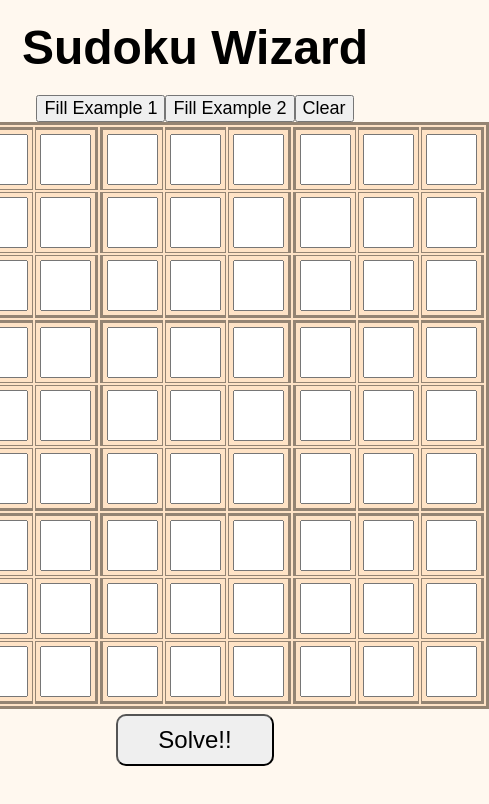
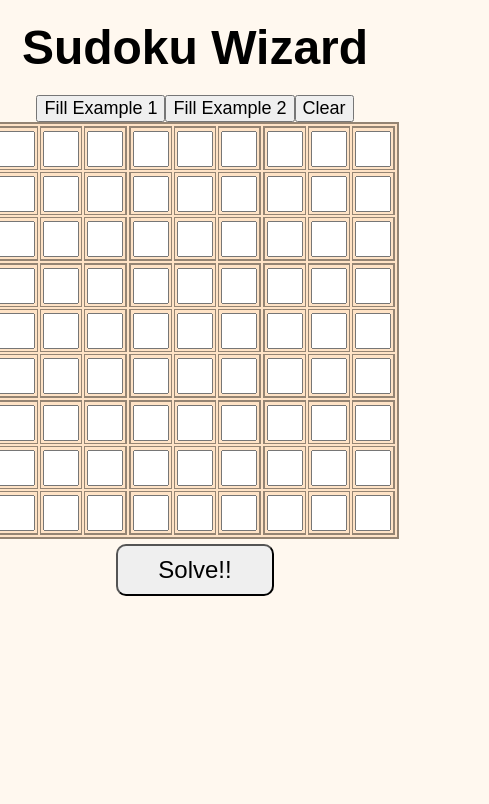
Before and after one commit to ryan-olejnik/Sudoku-Solver, a React (Create React App) app: page / in a window 390 px wide. Shown: the top 804 px of the page, 489 px wide, since content can reach past the window. Built offline with nearby package versions, Linux system fonts and the light colour scheme.

Commit message:
Make sudoku table responsive for mobile

```diff
--- a/src/App.js
+++ b/src/App.js
@@ -34,7 +34,7 @@ class App extends Component {
         <button id='fill-example1-button' onClick={()=>{this.setState({fill: 1})}}>Fill Example 1</button>
         <button id='fill-example2-button' onClick={()=>{this.setState({fill: 2})}}>Fill Example 2</button>
         <button id='clear-button'onClick={()=>{this.setState({fill: null})}}>Clear</button>
-        <Table fill={this.state.fill} />
+        <Table {...{fill: this.state.fill, windowWidth: this.state.windowWidth}}/>
       </div>
     );
   }
--- a/src/components/InputBox.css
+++ b/src/components/InputBox.css
@@ -1,21 +1,31 @@
 textarea {
   resize: none;
-  height: 45px;
-  width: 45px;
-  font-size: -webkit-xxx-large;
+  font-size: large;
   text-align: center;
-  margin-bottom: -3px;
   overflow: hidden;
 }
 
 textarea.blue {
   color: blue;
-  resize: none;
-  height: 45px;
-  width: 45px;
-  font-size: -webkit-xxx-large;
-  text-align: center;
-  margin-bottom: -3px;
-  overflow: hidden;
+}
 
+@media only screen and (min-width: 700px) {
+  /* Desktop */
+  textarea {
+    font-size: 40px;
+    height: 45px;
+    width: 45px;
+    margin-bottom: -3px;
+  }
 }
+
+@media only screen and (max-width: 699px) {
+  /* Phone */
+  textarea {
+    font-size: 27px;
+    height: 20px;
+    width: 20px;
+    margin-bottom: -4px;
+    margin-top: 1px;
+  }
+}
--- a/src/components/Table.css
+++ b/src/components/Table.css
@@ -1,31 +1,64 @@
 table.sudokuTable {
   font-family: Arial, Helvetica, sans-serif;
-  border: 3px solid #948473;
+  border: 2px solid #948473;
   background-color: #FFE3C6;
   text-align: center;
 }
-table.sudokuTable td, table.sudokuTable th {
-  border: 1px solid #948473;
-  padding: 4px 4px;
+
+@media only screen and (min-width: 768px) {
+  /* Desktop */
+  textarea {
+    height: 45px;
+    width: 45px;
+  }
+
+  table.sudokuTable td, table.sudokuTable th {
+    border: 1px solid #948473;
+    padding: 4px 4px;
+  }
+
+
+
+
+
+
 }
-table.sudokuTable tbody td {
-  font-size: 13px;
+
+@media only screen and (max-width: 767px) {
+  /* Desktop */
+  textarea {
+    height: 30px;
+    width: 30px;
+  }
+  table.sudokuTable td, table.sudokuTable th {
+    border: 1px solid #948473;
+    padding: 2px 2px;
+  }
 }
 
 
-table.sudokuTable-complete {
+
+
+
+
+/* table.sudokuTable tbody td {
+  font-size: 13px;
+} */
+
+
+table.complete {
   font-family: Arial, Helvetica, sans-serif;
-  border: 3px solid #009b00;
+  border: 2px solid #009b00;
   background-color: #ccffcc;
-  text-align: center;
+  /* text-align: center; */
 }
-table.sudokuTable-complete td, table.sudokuTable-complete th {
+table.complete td, table.sudokuTable-complete th {
   border: 1px solid #009b00;
-  padding: 4px 4px;
+  /* padding: 4px 4px; */
 }
-table.sudokuTable-complete tbody td {
+/* table.complete tbody td {
   font-size: 13px;
-}
+} */
 
 
 
@@ -34,16 +67,16 @@ table.sudokuTable-complete tbody td {
 
 
 .bottom-edge-bold {
-  border-bottom-width: 3px !important;
+  border-bottom-width: 2px !important;
 }
 .left-edge-bold {
-  border-left-width: 3px !important;
+  border-left-width: 2px !important;
 }
 .right-edge-bold {
-  border-right-width: 3px !important;
+  border-right-width: 2px !important;
 }
 .top-edge-bold {
-  border-top-width: 3px !important;
+  border-top-width: 2px !important;
 }
 
 #solve-button {
--- a/src/components/Table.jsx
+++ b/src/components/Table.jsx
@@ -814,7 +814,7 @@ class Table extends Component {
   render() {
     let tableClass = 'sudokuTable';
     if (this.state.isComplete){
-      tableClass = 'sudokuTable-complete';
+      tableClass = 'sudokuTable complete';
     }
 
     return (
```
